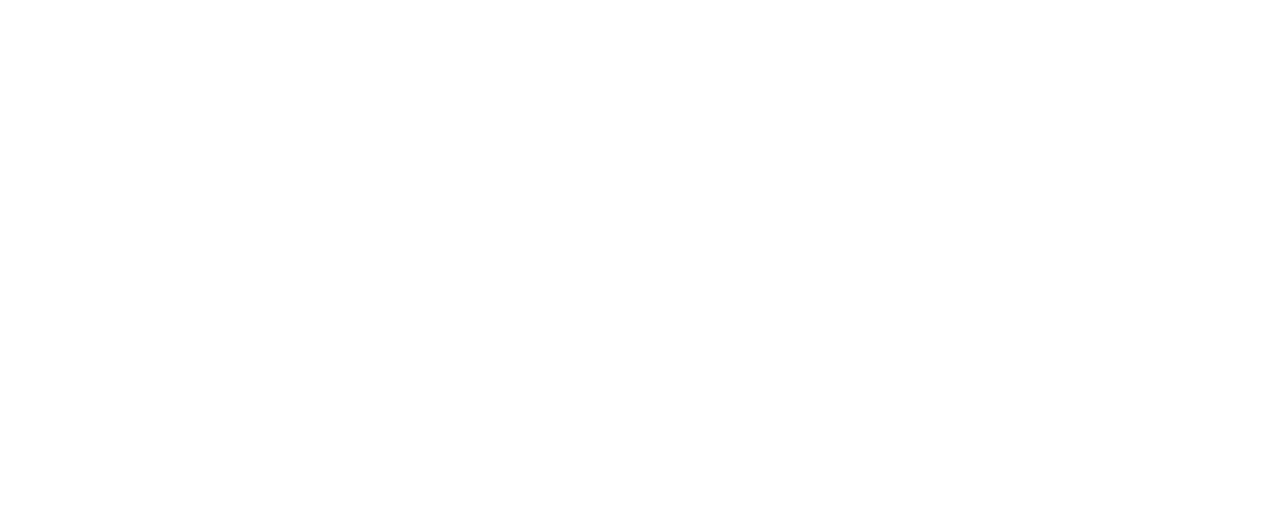
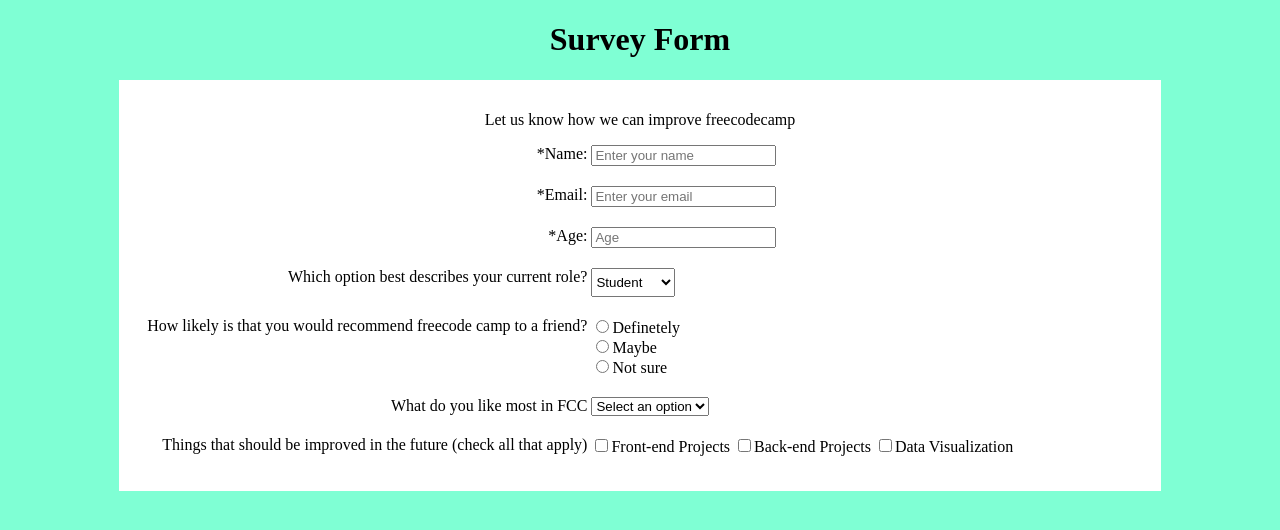
Before and after one commit to peter001-web/Form-on-survey, a plain HTML site: page index.html in a window 1280 px wide. Drawn offline with Linux system fonts and the light colour scheme.

Commit message:
added form items with their styles

```diff
--- a/index.html
+++ b/index.html
@@ -1,12 +1,98 @@
 <!DOCTYPE html>
 <html lang="en">
+
 <head>
     <meta charset="UTF-8">
     <meta http-equiv="X-UA-Compatible" content="IE=edge">
     <meta name="viewport" content="width=device-width, initial-scale=1.0">
-    <title>Document</title>
+    <title>assignment-1</title>
+    <link rel="stylesheet" href="./style.css">
 </head>
+
 <body>
+    <header id="title">
+        <h1>Survey Form</h1>
+    </header>
+    <section>
+        <div class="container">
+            <div id="describe">
+                <p>Let us know how we can improve freecodecamp</p>
+            </div>
+            <form id="survey-form">
+                <div class="row-tab">
+                    <div class="label-tab">
+                        <label for="name">*Name:</label>
+                    </div>
+                    <div class="input-tab">
+                        <input type="text" name="name" id="name"  placeholder="Enter your name">
+                    </div>
+                </div>
+                <div class="row-tab">
+                    <div class="label-tab">
+                        <label for="email">*Email:</label>
+                    </div>
+                    <div class="input-tab">
+                        <input type="email" name="email"   placeholder="Enter your email">
+                    </div>
+                </div>
+                <div class="row-tab">
+                    <div class="label-tab">
+                        <label for="age">*Age:</label>
+                    </div>
+                    <div class="input-tab">
+                        <input type="number" name="age" value="age" placeholder="Age">
+                    </div>
+                </div>
+                <div class="row-tab" >
+                    <div class="label-tab">
+                        <label for="describe">Which option best describes your current role?</label>
+                    </div>
+                    <div class="select-tab">
+                        <select class="select" name="" id="">
+                            <option value="">Student</option>
+                            <option value="">workers</option>
+                            <option value="">salaryman</option>
+                        </select>
+                    </div>
+                </div>
+                <div class="row-tab">
+                    <div class="label-tab">
+                        <label for="">How likely is that you would recommend freecode camp to a friend?</label>
+                    </div>
+                    <div class="input-tab">
+                       <div> <input type="radio" name="recomend" id="recomend" value="Definetely"><label for="">Definetely</label></div>
+                        <div><input type="radio" name="recomend" id="recomend" value="Maybe"><label for="">Maybe</label></div>
+                        <div><input type="radio" name="recomend" id="recomend" value="Not sure"><label for="">Not sure</label></div>
+                    </div>
+                </div>
+                <div class="row-tab">
+                    <div class="label-tab">
+                        <label for="">
+                            What do you like most in FCC
+                        </label>
+                    </div>
+                    <div class="select-tab">
+                        <select name="" id="">
+                            <option value="">Select an option</option>
+                            <option value="">A</option>
+                            <option value="">B</option>
+                        </select>
+                    </div>
+                </div>
+                <div class="row-tab">
+                    <div class="label-tab">
+                        <label for="">Things that should be improved in the future (check all that apply)</label>
+                    </div>
+                    <div class="input-tab">
+                        <input type="checkbox" name="projects" value="Front-end Projects"><label for="">Front-end Projects</label>
+                        <input type="checkbox" name="projects" value="Back-end Projects"><label for="">Back-end Projects</label>
+                        <input type="checkbox" name="projects" value="Data Visualization projects"><label for="">Data Visualization</label>
+                    </div>
+            </div>
+            </form>
+
+    </section>
 
 </body>
+
 </html>
--- a/style.css
+++ b/style.css
@@ -0,0 +1,52 @@
+body{
+    /* display: flex; */
+    background-color: aquamarine;
+}
+
+#title{
+    background-color: aquamarine;
+    text-align: center;
+    width: 100%;
+    margin: auto;
+}
+
+#describe{
+    text-align: center;
+}
+
+.container{
+    width: 80%;
+    margin: auto;
+    background-color:white;
+    padding: 15px;
+}
+
+#survey-form{
+    text-align: center;
+}
+
+.row-tab{
+    display: block;
+    padding-bottom: 20px;
+}
+
+.label-tab{
+    display: inline-block;
+    width: 44%;
+    text-align: right;
+    vertical-align: top;
+}
+
+.input-tab{
+    display: inline-block;
+    width: 54%;
+    text-align: left;
+}
+.select-tab{
+    display: inline-block;
+    width: 54%;
+    text-align: left;
+}
+.select{
+    padding: 5px 0;
+}
```
